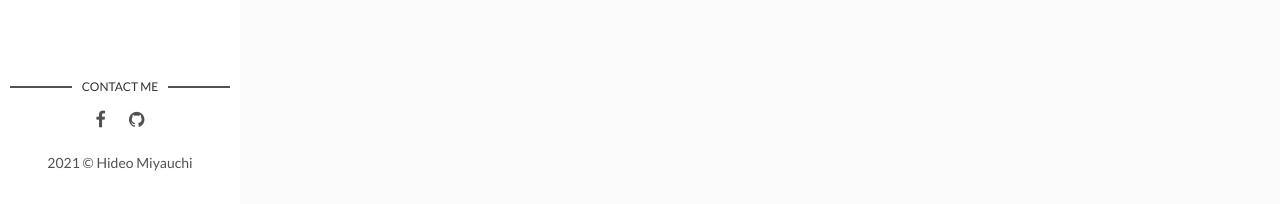
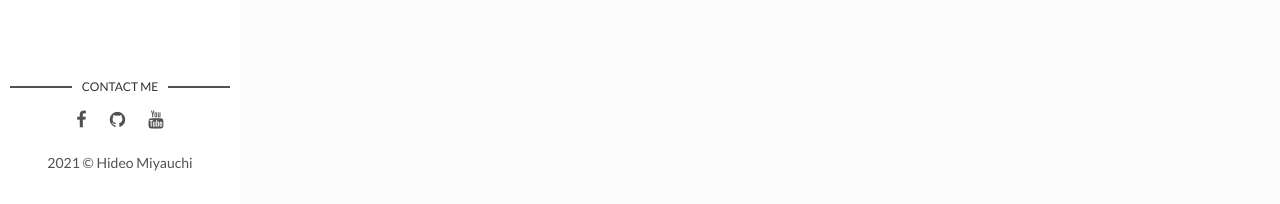
Before and after one commit to HideoMiyauchi/HideoMiyauchi.github.io, a Jekyll site: the page built from index.html, in a window 1280 px wide. Shown: the part 693-897 px from the top of the page. Built offline with Jekyll 4.4.1, drawn with Linux system fonts in a browser that asks for light colours; the list of posts is cut into pages by our own code.

```diff
--- a/_config.yml
+++ b/_config.yml
@@ -10,7 +10,8 @@
 author-img: favicon/1931_001.jpg
 about-author: Always hungry to keep learning.
 social-facebook: hideo.miyauchi
-social-github: hideomiyauchi
+social-github: HideoMiyauchi
+social-youtube: channel/UCyheSr7bp_ySygeQwl76yMg
 
 # Disqus
 discus-identifier: mr-brown # add your discus identifier
--- a/_layouts/main.html
+++ b/_layouts/main.html
@@ -17,14 +17,19 @@
       <h3 class="contact-title">Contact me</h3>
       <ul>
         {% if site.social-facebook %}
-          <li><a href="https://facebook.com/{{ site.social-facebook }}" target="_blank"><i class="fa fa-facebook" aria-hidden="true"></i></a></li>
+          <li><a href="https://www.facebook.com/{{ site.social-facebook }}" target="_blank"><i class="fa fa-facebook" aria-hidden="true"></i></a></li>
         {% else %}
-          <li><a href="https://facebook.com/" target="_blank"><i class="fa fa-facebook" aria-hidden="true"></i></a></li>
+          <li><a href="https://www.facebook.com/" target="_blank"><i class="fa fa-facebook" aria-hidden="true"></i></a></li>
         {% endif %}
         {% if site.social-github %}
-          <li class="github"><a href="http://github.com/{{site.social-github}}" target="_blank"><i class="fa fa-github"></i></a></li>
+          <li class="github"><a href="https://github.com/{{site.social-github}}" target="_blank"><i class="fa fa-github"></i></a></li>
         {% else %}
-          <li class="github"><a href="http://github.com/" target="_blank"><i class="fa fa-github" aria-hidden="true"></i></a></li>
+          <li class="github"><a href="https://github.com/" target="_blank"><i class="fa fa-github" aria-hidden="true"></i></a></li>
+        {% endif %}
+        {% if site.social-youtube %}
+          <li class="youtube"><a href="https://www.youtube.com/{{site.social-youtube}}" target="_blank"><i class="fa fa-youtube"></i></a></li>
+        {% else %}
+          <li class="youtube"><a href="https://www.youtube.com/" target="_blank"><i class="fa fa-youtube" aria-hidden="true"></i></a></li>
         {% endif %}
       </ul>
     </section> <!-- End Section Contact -->
```
Also changed, not shown: assets/img/david-freeman.jpg (deleted), assets/img/favicon/apple-touch-icon-144x144.png, assets/img/favicon/apple-touch-icon-72x72.png, assets/img/favicon/apple-touch-icon.png, assets/img/favicon/favicon.ico, assets/img/home-page.jpg (deleted), assets/img/how-to-start.jpg (deleted), assets/img/i-rest.jpg (deleted), assets/img/js-1.png (deleted), assets/img/mac.jpg (deleted), assets/img/post-example.jpg (deleted), assets/img/promo-img.jpg (deleted), assets/img/software.jpg (deleted), assets/img/we-in-rest.jpg (deleted), 1 more files, 2 other files.
